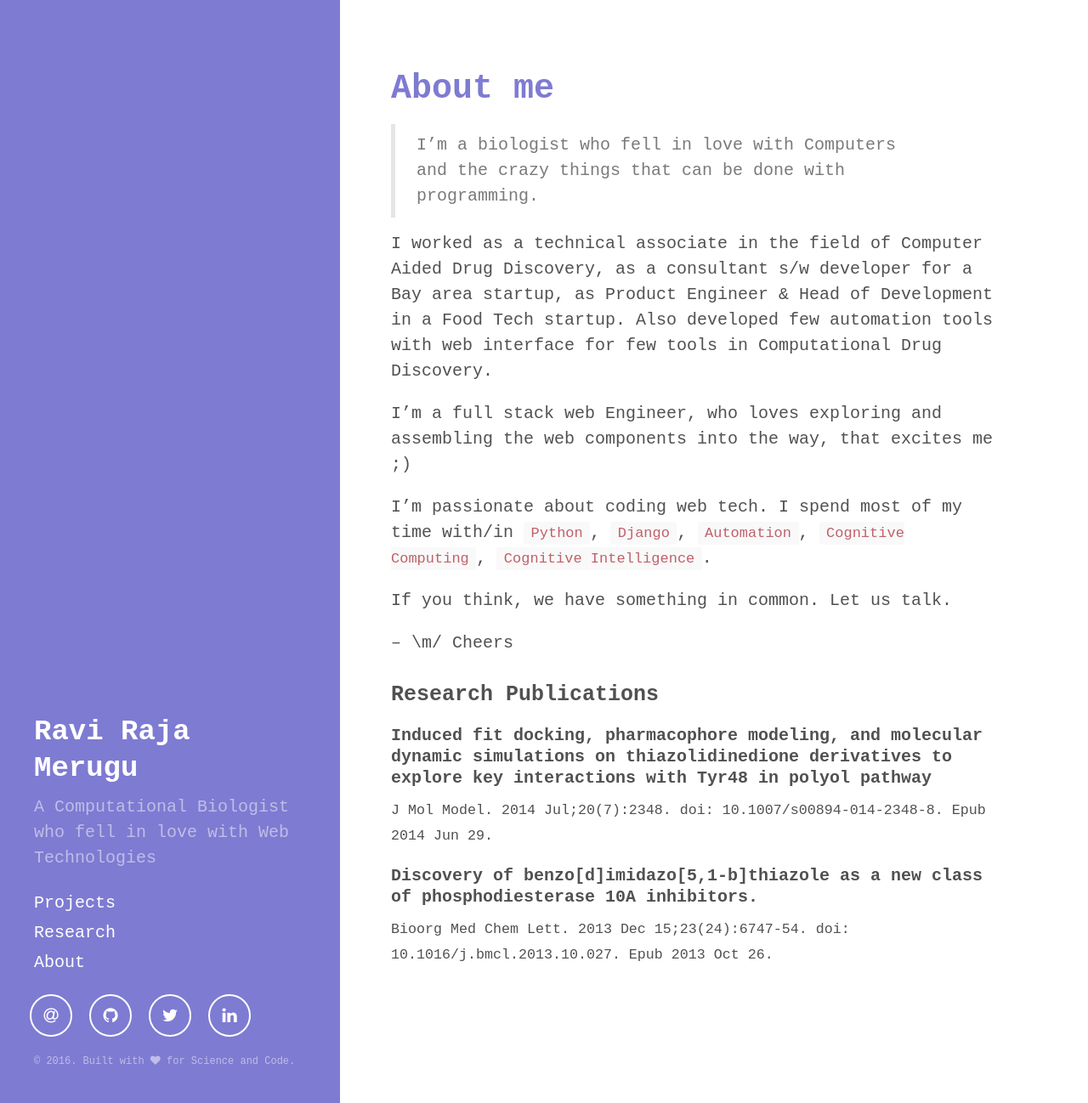
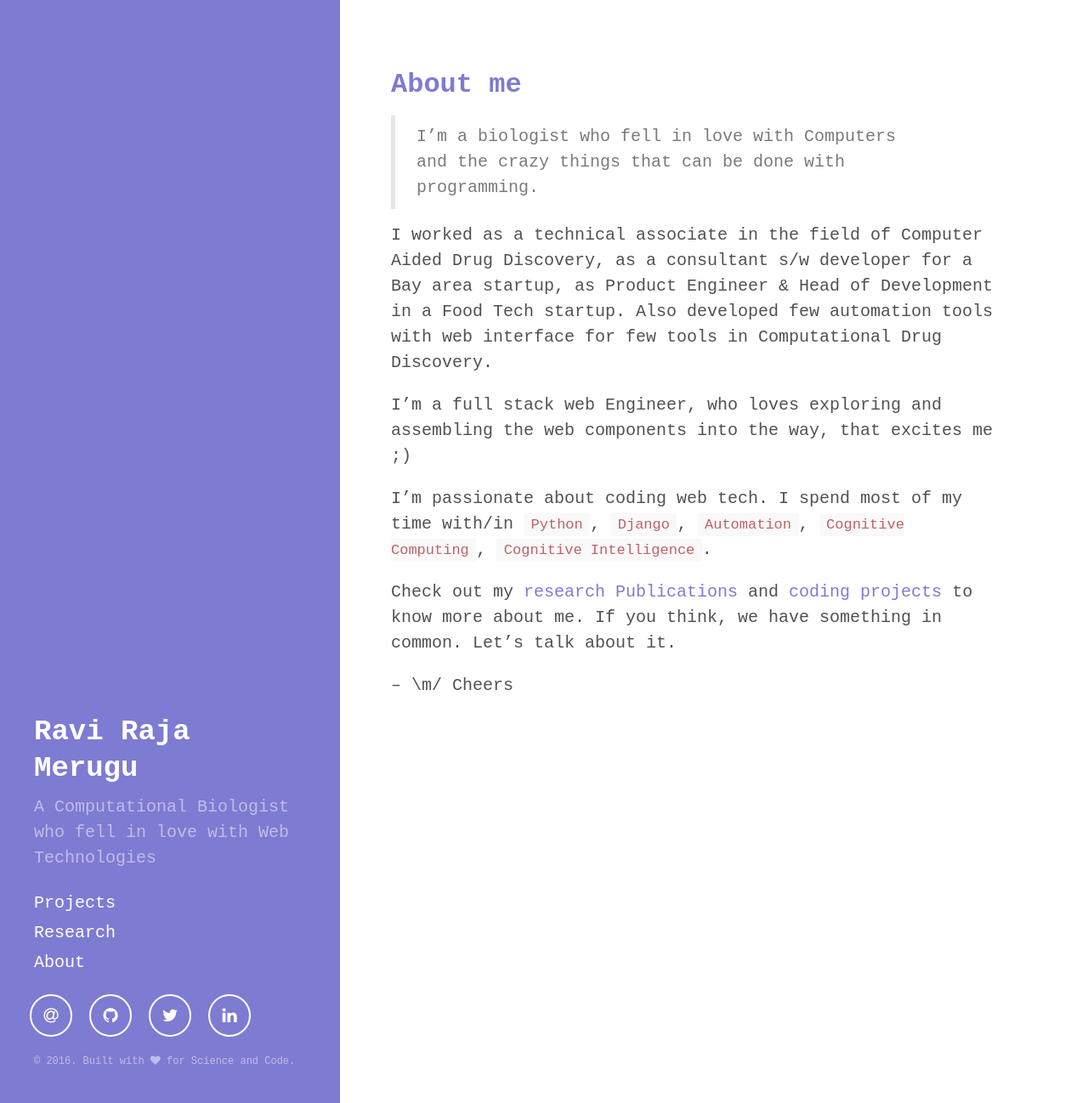
Before and after one commit to rrmerugu/rrmerugu.github.io, a Jekyll site: the page built from about.md, in a window 1280 px wide and 1298 px high. Shown: the whole window at 85% size. Built offline with Jekyll 4.4.1, drawn with Linux system fonts in a browser that asks for light colours; nearby versions of some CDN libraries.

Commit message:
UI and about me page updates

```diff
--- a/about.md
+++ b/about.md
@@ -17,14 +17,8 @@ into the way, that excites me ;)
 I'm passionate about coding web tech. I spend most of my time with/in
 `Python`, `Django`, `Automation`, `Cognitive Computing`, `Cognitive Intelligence`.
 
-If you think, we have something in common. Let us talk.
+Check out my [research Publications](/research/) and [coding projects](/projects/) to know more about me. If you think, we have
+something in common. Let's talk about it.
+
 
 -- \m/ Cheers
-
-### Research Publications
-
-#### Induced fit docking, pharmacophore modeling, and molecular dynamic simulations on thiazolidinedione derivatives to explore key interactions with Tyr48 in polyol pathway
-<small>J Mol Model. 2014 Jul;20(7):2348. doi: 10.1007/s00894-014-2348-8. Epub 2014 Jun 29.</small>
-
-#### Discovery of benzo[d]imidazo[5,1-b]thiazole as a new class of phosphodiesterase 10A inhibitors.
-<small>Bioorg Med Chem Lett. 2013 Dec 15;23(24):6747-54. doi: 10.1016/j.bmcl.2013.10.027. Epub 2013 Oct 26.</small>
--- a/public/css/poole.css
+++ b/public/css/poole.css
@@ -340,6 +340,7 @@ tbody tr:nth-child(odd) th {
 .post-title,
 .post-title a {
   color: #7e7bd2;
+font-size: 1.6rem;
 }
 .page-title,
 .post-title {
```
Also changed, not shown: 4 other files.
